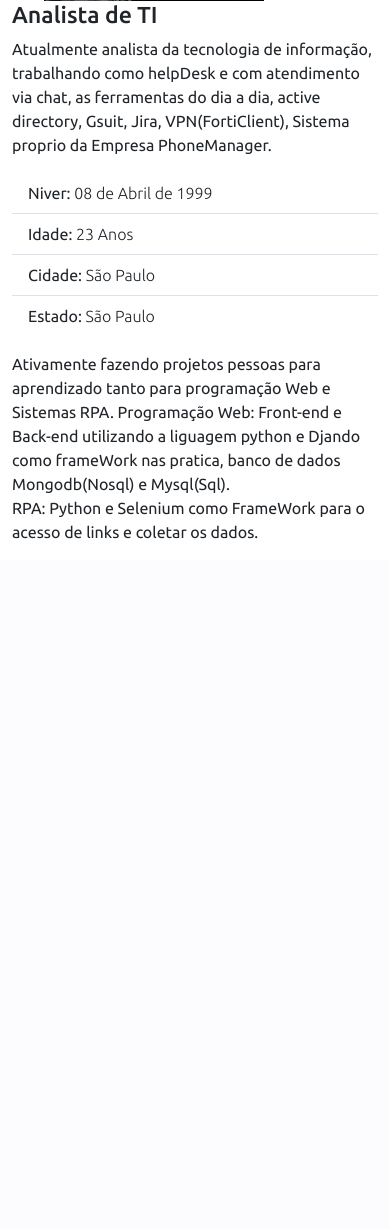
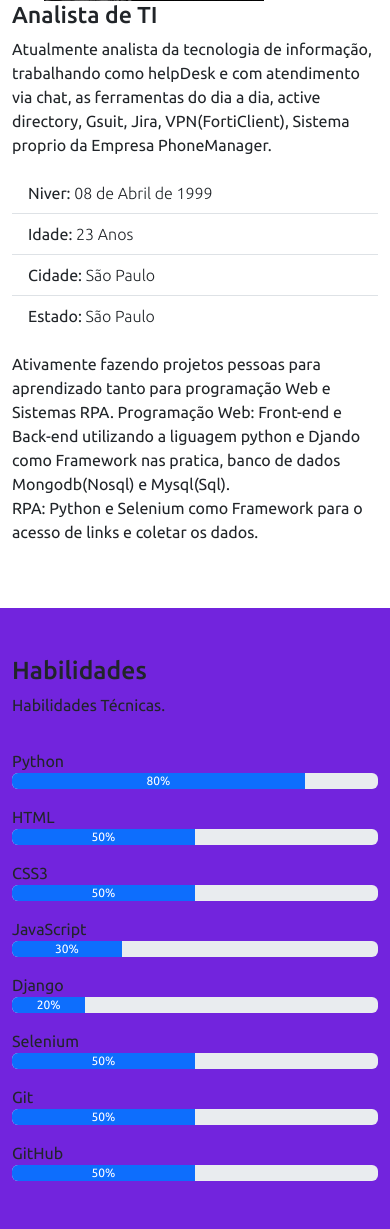
Before and after one commit to alafaethy/Portfolio, a Flask app: page / in a window 390 px wide. Shown: the part 1639-2868 px from the top of the page. Before the commit the page ends 2178 px from the top, so only its background shows below. Run offline with Flask 2, Linux system fonts and the light colour scheme; some libraries are stand-ins or nearby versions.

Commit message:
Add: ancor ability e js responsive menu of click

```diff
--- a/static/script.js
+++ b/static/script.js
@@ -11,3 +11,17 @@ menuMobile.addEventListener("click", () => {
     : menuMobile.classList.replace("bi-x","bi-list")
     body.classList.toggle("menu-nav-active")
 })
+
+
+// Fechar o menu clicar em algum item e mudar o icone
+
+
+const navItem = document.querySelectorAll(".nav-item")
+navItem.forEach(item =>{
+    item.addEventListener("click", () => {
+        if (body.classList.contains("menu-nav-active")) {
+            body.classList.remove("menu-nav-active")
+            menuMobile.classList.replace("bi-x","bi-list")
+        }
+    })
+})
--- a/static/style.css
+++ b/static/style.css
@@ -123,7 +123,7 @@ section#inicio h2{
 }
 
 section#inicio span#subtitle{
-    margin-right: 8rem;
+    margin-right: 1rem;
     font-size: 1.5rem;
 }
 
@@ -219,3 +219,9 @@ i.menu-mobile{
 *::-webkit-scrollbar-thumb{
     background-color: #530dac;
 }
+
+/* style Habilidades */
+
+.section-bg{
+    background-color: #7224dd;
+}
--- a/templates/index.html
+++ b/templates/index.html
@@ -39,7 +39,7 @@
                     <i class="bi bi-person" aria-hidden="true"></i> Sobre</a>
                 </li>
                 <li class="nav-item">
-                  <a class="nav-link" href="#">
+                  <a class="nav-link" href="#habilidades">
                     <i class="bi bi-list-check" aria-hidden="true"></i> Habilidades</a>
                 </li>
                 <li class="nav-item">
@@ -59,12 +59,14 @@
 
     </aside>
 
-    <!-- Conteudo Inicio -->
+    <!-- Conteudo -->
     <main id="main">
+
+        <!-- Conteudo Inicio -->
         <section id="inicio"  class="row m-0 p-0">
             <div class="col-md-5 d-flex justify-content-center align-items-center flex-column">
                 <h2 class="text-white text-shadown">Alafaethy Gomes</h2>
-                <span id="subtitle" class="text-white text-shadown">Analista de TI</span>
+                <span id="subtitle" class="text-white text-shadown">Desenvolvedor fullstack</span>
             </div>
             <div class="col-md-7 d-flex justify-content-end align-items-end flex-column">
                 <div  id="arraste" class="d-flex align-items-center">
@@ -123,8 +125,8 @@
                         </div>
                     </div>
                     <p> Ativamente fazendo projetos pessoas para aprendizado tanto para programação Web e Sistemas RPA.
-                        Programação Web: Front-end e Back-end utilizando a liguagem python e Djando como frameWork nas pratica, banco de dados Mongodb(Nosql) e Mysql(Sql). <br>
-                        RPA: Python e Selenium como FrameWork para o acesso de links e coletar os dados.
+                        Programação Web: Front-end e Back-end utilizando a liguagem python e Djando como Framework nas pratica, banco de dados Mongodb(Nosql) e Mysql(Sql). <br>
+                        RPA: Python e Selenium como Framework para o acesso de links e coletar os dados.
                     </p>
                 </div>
 
@@ -132,6 +134,60 @@
 
             </div>
         </section>
+
+    <!-- Conteudo Habilidades -->
+        <section class="mt-5 section-bg" id="habilidades">
+            <div class="container pb-5">
+                <h2 class="pt-5">Habilidades</h2>
+                <p> Habilidades Técnicas.</p>
+
+                <div class="row">
+                    <div class="col-md-6">
+
+                        <p class="mt-3 mb-0">Python</p>
+                        <div class="progress" role="progressbar" aria-label="Example with label" aria-valuenow="80" aria-valuemin="0" aria-valuemax="100">
+                            <div class="progress-bar" style="width: 80%">80%</div>
+                        </div>
+
+                        <p class="mt-3 mb-0">HTML</p>
+                        <div class="progress" role="progressbar" aria-label="Example with label" aria-valuenow="50" aria-valuemin="0" aria-valuemax="100">
+                            <div class="progress-bar" style="width: 50%">50%</div>
+                        </div>
+                        <p class="mt-3 mb-0">CSS3</p>
+                        <div class="progress" role="progressbar" aria-label="Example with label" aria-valuenow="50" aria-valuemin="0" aria-valuemax="100">
+                            <div class="progress-bar" style="width: 50%">50%</div>
+                        </div>
+                        <p class="mt-3 mb-0">JavaScript</p>
+                        <div class="progress" role="progressbar" aria-label="Example with label" aria-valuenow="30" aria-valuemin="0" aria-valuemax="100">
+                            <div class="progress-bar" style="width: 30%">30%</div>
+                        </div>
+                    </div>
+                    <div class="col-md-6">
+                        <p class="mt-3 mb-0">Django</p>
+                        <div class="progress" role="progressbar" aria-label="Example with label" aria-valuenow="20" aria-valuemin="0" aria-valuemax="100">
+                            <div class="progress-bar" style="width: 20%">20%</div>
+                        </div>
+                        <p class="mt-3 mb-0">Selenium</p>
+                        <div class="progress" role="progressbar" aria-label="Example with label" aria-valuenow="50" aria-valuemin="0" aria-valuemax="100">
+                            <div class="progress-bar" style="width: 50%">50%</div>
+                        </div>
+                        <p class="mt-3 mb-0">Git</p>
+                        <div class="progress" role="progressbar" aria-label="Example with label" aria-valuenow="50" aria-valuemin="0" aria-valuemax="100">
+                            <div class="progress-bar" style="width: 50%">50%</div>
+                        </div>
+                        <p class="mt-3 mb-0">GitHub</p>
+                        <div class="progress" role="progressbar" aria-label="Example with label" aria-valuenow="50" aria-valuemin="0" aria-valuemax="100">
+                            <div class="progress-bar" style="width: 50%">50%</div>
+                        </div>
+                    </div>
+                </div>
+
+
+            </div>
+        </section>
+    <!-- Conteudo Curriculo -->
+
+
     </main>
 
     <script src="../static/booststrap/js/bootstrap.bundle.min.js"></script>
```
